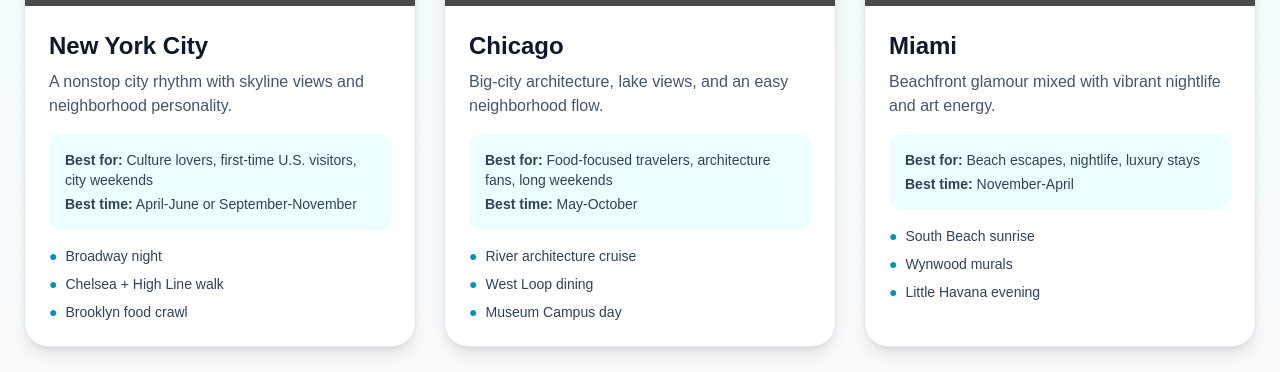
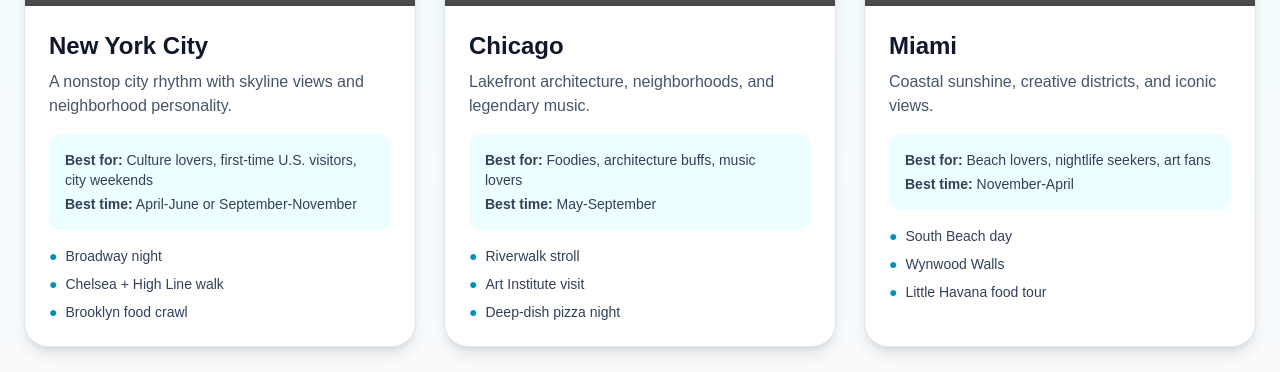
Before and after one commit to felabayomi/expedition-america, a Next.js app: page /experiences in a window 1280 px wide. Shown: the part 708-1080 px from the top of the page. Built offline with nearby package versions, Linux system fonts and the light colour scheme; grey boxes are pictures that could not be loaded.

Commit message:
Add deal links to city cards and update itinerary/flight links as requested

```diff
--- a/data/cities.ts
+++ b/data/cities.ts
@@ -29,6 +29,7 @@
     actionLinks: {
       itinerary: "https://timeline.citydiscoverer.guide/itinerary/itinerary-1773847428891-url3s5xui",
       flightQuote: "https://timeline.citydiscoverer.guide/flight-quote/flight-quote-1773850469105-d1wnoah2w",
+      deal: "https://timeline.citydiscoverer.guide/deal/travel-deal-1773860118991-xyrorarej",
     },
     experience: {
       signature: "A nonstop city rhythm with skyline views and neighborhood personality.",
@@ -47,30 +48,32 @@
     actionLinks: {
       itinerary: "https://timeline.citydiscoverer.guide/itinerary/itinerary-1773847567905-40a4r9uvy",
       flightQuote: "https://timeline.citydiscoverer.guide/flight-quote/flight-quote-1773851461442-j5jfnqm6p",
+      deal: "https://timeline.citydiscoverer.guide/deal/travel-deal-1773870465950-q90omoi9i",
     },
     experience: {
-      signature: "Big-city architecture, lake views, and an easy neighborhood flow.",
-      bestFor: "Food-focused travelers, architecture fans, long weekends",
-      whenToGo: "May-October",
-      picks: ["River architecture cruise", "West Loop dining", "Museum Campus day"],
+      signature: "Lakefront architecture, neighborhoods, and legendary music.",
+      bestFor: "Foodies, architecture buffs, music lovers",
+      whenToGo: "May-September",
+      picks: ["Riverwalk stroll", "Art Institute visit", "Deep-dish pizza night"],
     },
   },
   {
     name: "Miami",
     region: "Florida",
-    vibe: "Beachfront luxury, nightlife, and coastal art scenes.",
-    highlights: ["South Beach", "Art Deco", "Latin-inspired dining"],
+    vibe: "Coastal sunshine, creative districts, and iconic views.",
+    highlights: ["Beach + city balance", "Studios + design", "Food neighborhoods"],
     image:
       "https://mediahost.app/api/media/serve/2c9188045dd02cf3e6ee1f82a13d430d?w=1200&h=800&fit=fill&q=80",
     actionLinks: {
       itinerary: "https://timeline.citydiscoverer.guide/itinerary/itinerary-1773847891058-08ot5fxxu",
       flightQuote: "https://timeline.citydiscoverer.guide/flight-quote/flight-quote-1773851948565-uknwquatf",
+      deal: "https://timeline.citydiscoverer.guide/deal/travel-deal-1773871449104-kq4qgyc5b",
     },
     experience: {
-      signature: "Beachfront glamour mixed with vibrant nightlife and art energy.",
-      bestFor: "Beach escapes, nightlife, luxury stays",
+      signature: "Coastal sunshine, creative districts, and iconic views.",
+      bestFor: "Beach lovers, nightlife seekers, art fans",
       whenToGo: "November-April",
-      picks: ["South Beach sunrise", "Wynwood murals", "Little Havana evening"],
+      picks: ["South Beach day", "Wynwood Walls", "Little Havana food tour"],
     },
   },
   {
@@ -83,6 +86,7 @@
     actionLinks: {
       itinerary: "https://timeline.citydiscoverer.guide/itinerary/itinerary-1773848101804-brv7ow16m",
       flightQuote: "https://timeline.citydiscoverer.guide/flight-quote/flight-quote-1773852333960-8j64e6rr1",
+      deal: "https://timeline.citydiscoverer.guide/deal/travel-deal-1773872650010-x1839uf5j",
     },
     experience: {
       signature: "Creative districts, golden-hour coastlines, and iconic city scenes.",
@@ -101,6 +105,7 @@
     actionLinks: {
       itinerary: "https://timeline.citydiscoverer.guide/itinerary/itinerary-1773848342430-1ual35twv",
       flightQuote: "https://timeline.citydiscoverer.guide/flight-quote/flight-quote-1773852674820-99kusm699",
+      deal: "https://timeline.citydiscoverer.guide/deal/travel-deal-1773873010820-67adp7d8k",
     },
     experience: {
       signature: "Music-heavy nightlife and laid-back daytime adventures.",
@@ -119,6 +124,7 @@
     actionLinks: {
       itinerary: "https://timeline.citydiscoverer.guide/itinerary/itinerary-1773848509644-h8labmno1",
       flightQuote: "https://timeline.citydiscoverer.guide/flight-quote/flight-quote-1773853309098-dvgrlk5pd",
+      deal: "https://timeline.citydiscoverer.guide/deal/travel-deal-1773873129516-6fetk6lh6",
     },
     experience: {
       signature: "Music City moments with deep Southern food and nightlife.",
@@ -137,6 +143,7 @@
     actionLinks: {
       itinerary: "https://timeline.citydiscoverer.guide/itinerary/itinerary-1773848667076-u5o5vh4uy",
       flightQuote: "https://timeline.citydiscoverer.guide/flight-quote/flight-quote-1773853775045-eyt8uxw2c",
+      deal: "https://timeline.citydiscoverer.guide/deal/travel-deal-1773873366229-cuh7j4my2",
     },
     experience: {
       signature: "Historic charm and scenic mountain pace for a relaxed reset.",
@@ -155,6 +162,7 @@
     actionLinks: {
       itinerary: "https://timeline.citydiscoverer.guide/itinerary/itinerary-1773848810280-44nk541vj",
       flightQuote: "https://timeline.citydiscoverer.guide/flight-quote/flight-quote-1773854986165-s1y9w6idb",
+      deal: "https://timeline.citydiscoverer.guide/deal/travel-deal-1773873494833-c1nmvo0lk",
     },
     experience: {
       signature: "Riverfront scenery with college-town life and local events.",
@@ -173,6 +181,7 @@
     actionLinks: {
       itinerary: "https://timeline.citydiscoverer.guide/itinerary/itinerary-1773848994984-urlg4b5kk",
       flightQuote: "https://timeline.citydiscoverer.guide/flight-quote/flight-quote-1773855500362-j81nmu16a",
+      deal: "https://timeline.citydiscoverer.guide/deal/travel-deal-1773873587338-b260s64v6",
     },
     experience: {
       signature: "Waterfront city breaks powered by coffee and mountain views.",
@@ -191,6 +200,7 @@
     actionLinks: {
       itinerary: "https://timeline.citydiscoverer.guide/itinerary/itinerary-1773849339240-d4dai08jw",
       flightQuote: "https://timeline.citydiscoverer.guide/flight-quote/flight-quote-1773858231065-fpymvpdwk",
+      deal: "https://timeline.citydiscoverer.guide/deal/travel-deal-1773873674303-757c0t40o",
     },
     experience: {
       signature: "Historic routes and coastal neighborhoods with modern dining.",
@@ -209,6 +219,7 @@
     actionLinks: {
       itinerary: "https://timeline.citydiscoverer.guide/itinerary/itinerary-1773849504453-whxl03fl2",
       flightQuote: "https://timeline.citydiscoverer.guide/flight-quote/flight-quote-1773859522097-9yee14aem",
+      deal: "https://timeline.citydiscoverer.guide/deal/travel-deal-1773873769805-42dhrqg1y",
     },
     experience: {
       signature: "A bold city blend of food, arts, and weekend nightlife.",
@@ -227,6 +238,7 @@
     actionLinks: {
       itinerary: "https://timeline.citydiscoverer.guide/itinerary/itinerary-1773849684640-es9u7pz4z",
       flightQuote: "https://timeline.citydiscoverer.guide/flight-quote/flight-quote-1773859699825-g6m6tyfdr",
+      deal: "https://timeline.citydiscoverer.guide/deal/travel-deal-1773874098151-6w6p20hr9",
     },
     experience: {
       signature: "Entertainment-first experiences with resort luxury and late nights.",
```
